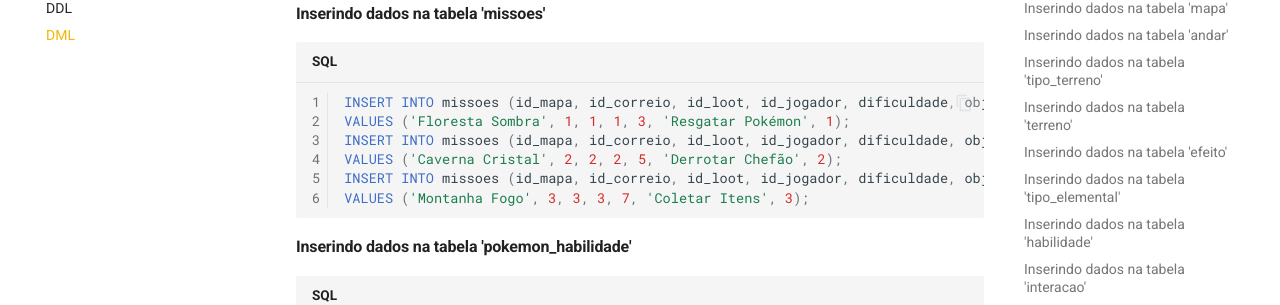
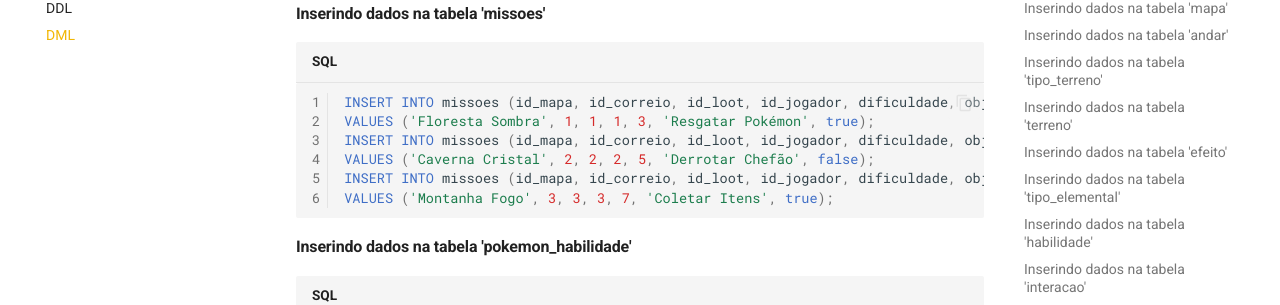
Before and after one commit to SBD1/2024.1-Pokemon, an MkDocs documentation site: the page built from docs/sql/dml/dml.md, in a window 1280 px wide and 900 px high, scrolled down 3254 px. Shown: the part 148-453 px from the top of the window. Built offline with MkDocs 1.6.1 and Material for MkDocs 9.7.7, drawn with Linux system fonts in a browser that asks for light colours; comment, search, counter and statistics services are not loaded.

Commit message:
Alterando tipo_missao para booleano

````diff
--- a/docs/sql/dml/dml.md
+++ b/docs/sql/dml/dml.md
@@ -146,11 +146,11 @@ INSERT INTO loot_item (id_item, id_loot, quantidade) VALUES (3, 3, 1);
 
 ```sql
 INSERT INTO missoes (id_mapa, id_correio, id_loot, id_jogador, dificuldade, objetivo, tipo_missao)
-VALUES ('Floresta Sombra', 1, 1, 1, 3, 'Resgatar Pokémon', 1);
+VALUES ('Floresta Sombra', 1, 1, 1, 3, 'Resgatar Pokémon', true);
 INSERT INTO missoes (id_mapa, id_correio, id_loot, id_jogador, dificuldade, objetivo, tipo_missao)
-VALUES ('Caverna Cristal', 2, 2, 2, 5, 'Derrotar Chefão', 2);
+VALUES ('Caverna Cristal', 2, 2, 2, 5, 'Derrotar Chefão', false);
 INSERT INTO missoes (id_mapa, id_correio, id_loot, id_jogador, dificuldade, objetivo, tipo_missao)
-VALUES ('Montanha Fogo', 3, 3, 3, 7, 'Coletar Itens', 3);
+VALUES ('Montanha Fogo', 3, 3, 3, 7, 'Coletar Itens', true);
 ```
 
 #### Inserindo dados na tabela 'pokemon_habilidade'
````
Also changed, not shown: docs/sql/ddl/ddl.md (+1 -1 lines), 2 other files.
